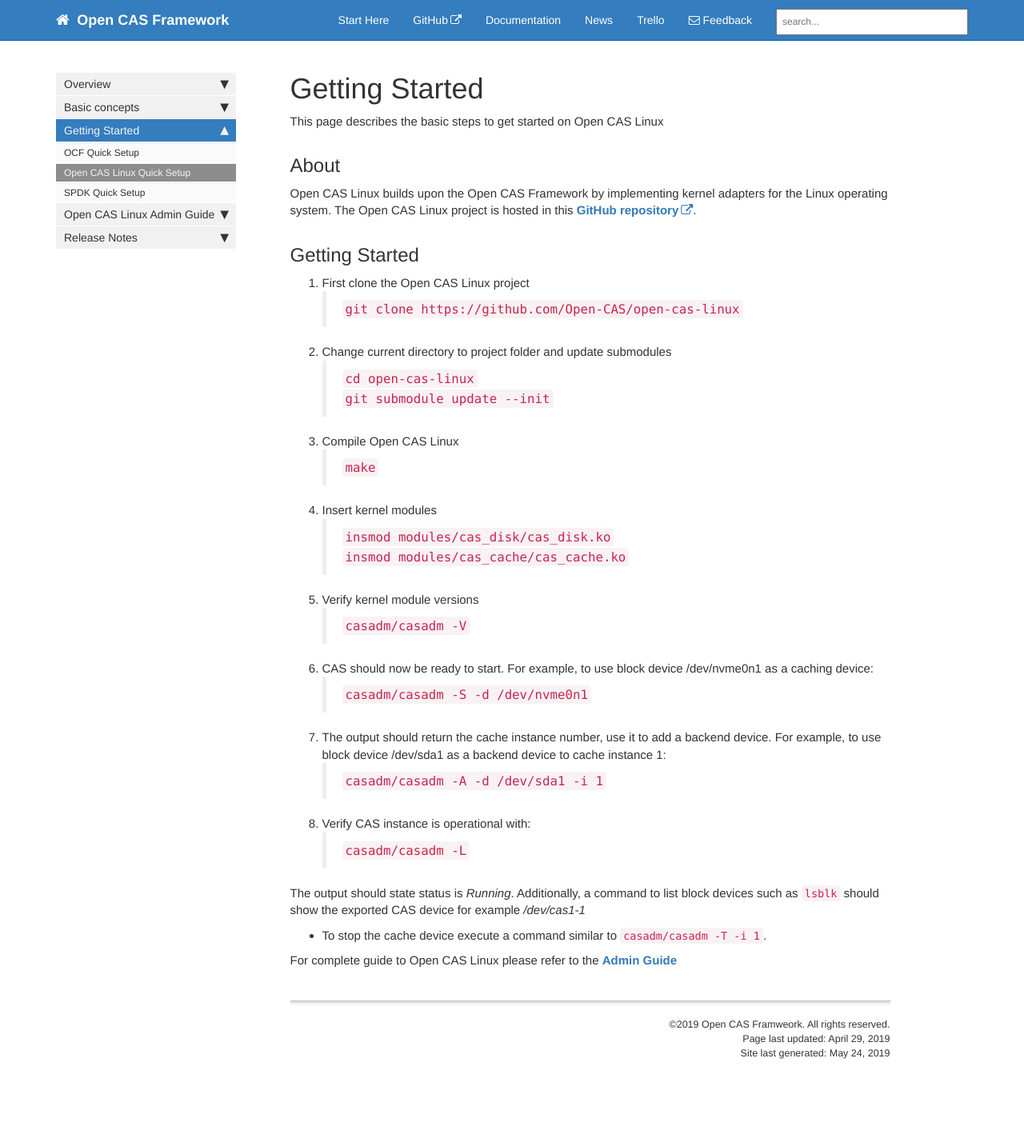
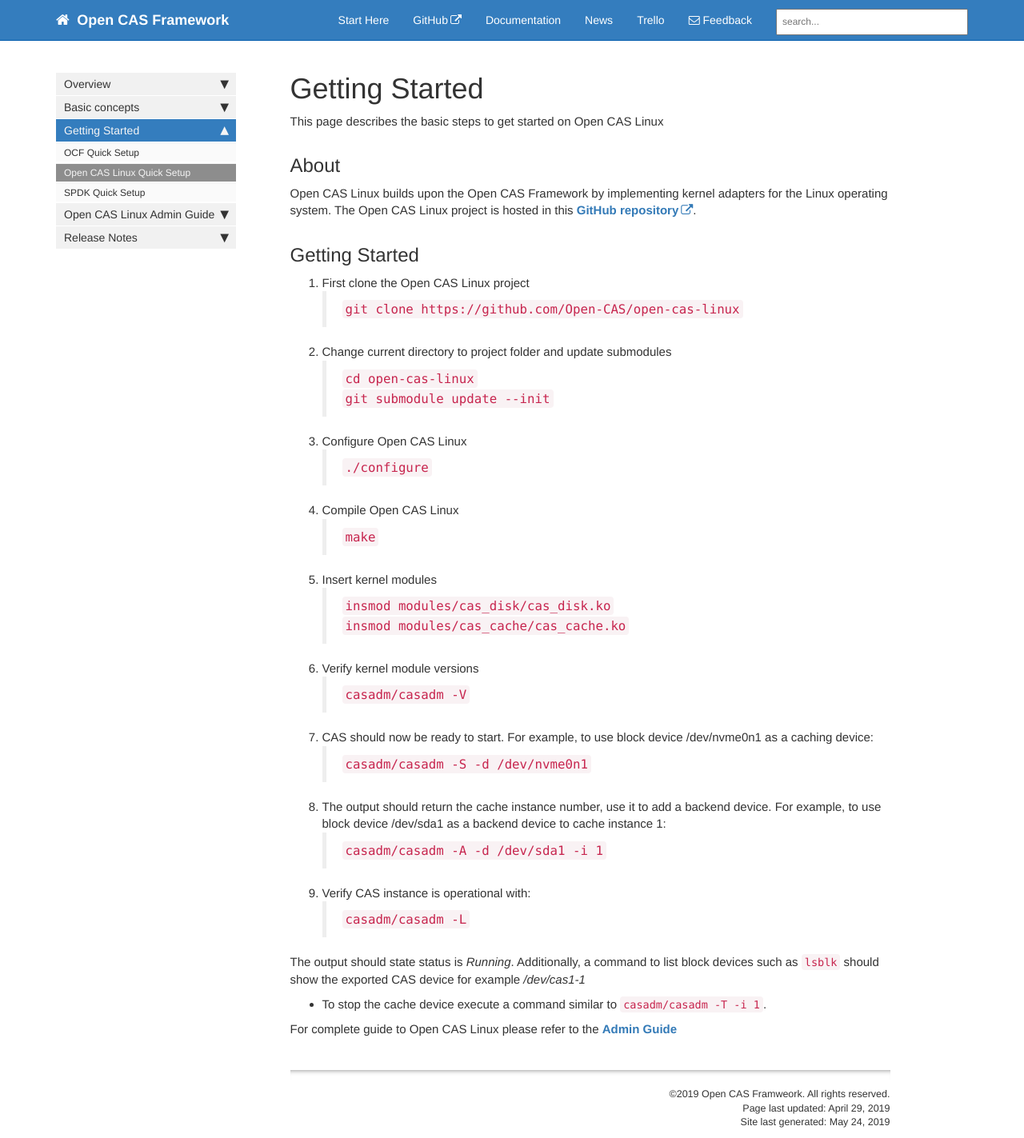
Before and after one commit to Open-CAS/open-cas.github.io, a Jekyll site: the page built from pages/open_cas_linux/getting_started_open_cas_linux.md, in a window 1280 px wide. Shown: the whole page at 80% size. Built offline with Jekyll 4.4.1, drawn with Linux system fonts in a browser that asks for light colours; nearby versions of some CDN libraries; comment, search, counter and statistics services are not loaded; before the commit the page ends 1337 px from its top, so only the background shows below that.

Commit message:
content update

````diff
--- a/pages/open_cas_linux/getting_started_open_cas_linux.md
+++ b/pages/open_cas_linux/getting_started_open_cas_linux.md
@@ -19,25 +19,27 @@
    > ```cd open-cas-linux```
    > ```git submodule update --init```
 
-3. Compile Open CAS Linux
+3. Configure Open CAS Linux
+    > ```./configure```
+
+4. Compile Open CAS Linux
    > ```make```
 
-4. Insert kernel modules
+5. Insert kernel modules
    > ```insmod modules/cas_disk/cas_disk.ko```
    > ```insmod modules/cas_cache/cas_cache.ko```
 
-5. Verify kernel module versions
+6. Verify kernel module versions
    > ```casadm/casadm -V```
 
-
-6. CAS should now be ready to start. For example, to use block device /dev/nvme0n1 as a caching device:
+7. CAS should now be ready to start. For example, to use block device /dev/nvme0n1 as a caching device:
  > ```casadm/casadm -S -d /dev/nvme0n1```
 
-7. The output should return the cache instance number, use it to add a backend device.
+8. The output should return the cache instance number, use it to add a backend device.
 For example, to use block device /dev/sda1 as a backend device to cache instance 1:
  > ```casadm/casadm -A -d /dev/sda1 -i 1```
 
-8. Verify CAS instance is operational with:
+9. Verify CAS instance is operational with:
   > ```casadm/casadm -L```
 
 The output should state status is *Running*.
````
